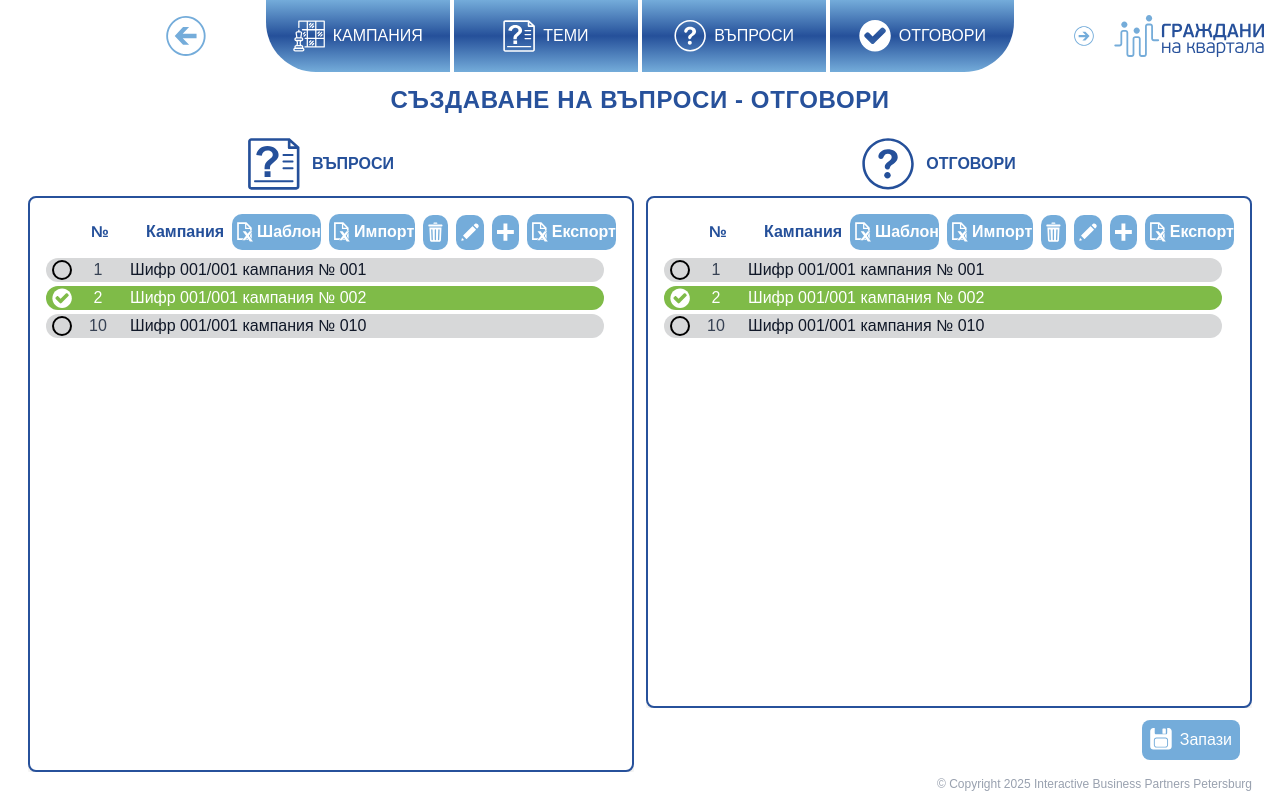
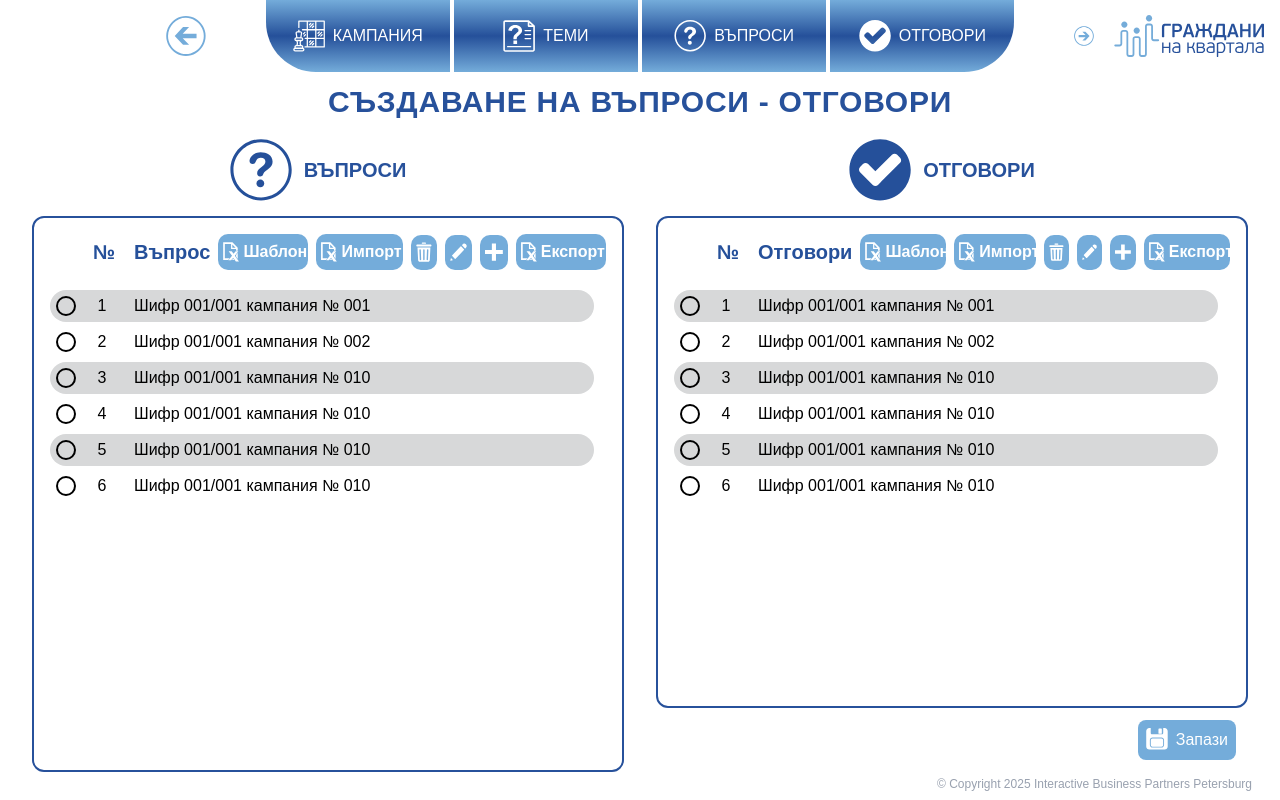
Before and after one commit to MiroslavAtanasov01/gk-web, a Next.js app: page /answers-campaign in a window 1280 px wide. Built offline with nearby package versions, Linux system fonts and the light colour scheme.

Commit message:
Add blue-check icon and update Campaign components for improved layout and functionality; refactor CampaignTable to accept section titles

```diff
--- a/src/app/answers-campaign/page.tsx
+++ b/src/app/answers-campaign/page.tsx
@@ -7,12 +7,12 @@ export default function NewscampaignPage() {
   return (
     <CampaignLayout
       title="СЪЗДАВАНЕ НА ВЪПРОСИ - ОТГОВОРИ"
-      leftIcon="/images/campaign/topic.svg"
+      leftIcon="/images/campaign/questions-blue.svg"
       leftTitle="ВЪПРОСИ"
-      rightIcon="/images/campaign/questions-blue.svg"
+      rightIcon="/images/campaign/blue-check.svg"
       rightTitle="ОТГОВОРИ"
-      leftContent={<CampaignTable />}
-      rightContent={<CampaignTable />}
+      leftContent={<CampaignTable sectionTitle="Въпрос" />}
+      rightContent={<CampaignTable sectionTitle="Отговори" />}
       onSave={() => {
         console.log("Saving news campaign...");
       }}
--- a/src/app/fisc-campaign/page.tsx
+++ b/src/app/fisc-campaign/page.tsx
@@ -4,12 +4,9 @@ import Image from "next/image";
 import CampaignTable from "@/components/CampaignTable";
 import TreeView from "@/components/TreeCampaign";
 import { sampleTreeData } from "@/utils/treeData";
-import { useRouter } from "next/navigation";
 import Header from "@/components/auto-reports/Header";
 
 export default function fixCampaign() {
-  const router = useRouter();
-
   return (
     <div className="flex h-screen flex-col">
       {/* Header */}
--- a/src/app/globals.css
+++ b/src/app/globals.css
@@ -14,6 +14,7 @@
   --color-gray-light: #8e8e8e;
   --color-gray-bg: #d7d8d9;
   --color-black: #000000;
+  --color-custom-green: #7fbb48;
 }
 
 body {
--- a/src/app/question-answer-archive/page.tsx
+++ b/src/app/question-answer-archive/page.tsx
@@ -3,11 +3,8 @@
 import Image from "next/image";
 import CampaignTable from "@/components/CampaignTable";
 import Header from "@/components/auto-reports/Header";
-import { useRouter } from "next/navigation";
 
 export default function fixCampaign() {
-  const router = useRouter();
-
   return (
     <div className="flex h-screen flex-col">
       {/* Header */}
@@ -19,7 +16,7 @@ export default function fixCampaign() {
         <div className="flex flex-1 flex-col overflow-hidden">
           <div className="flex justify-center">
             <p className="text-text-secondary pt-5 pb-2 pl-1 font-bold uppercase">
-              Архив "Въпроси" и "Отговори"
+              {`  Архив "Въпроси" и "Отговори"`}
             </p>
           </div>
           <div className="flex-1 overflow-hidden">
--- a/src/app/questions-campaign/page.tsx
+++ b/src/app/questions-campaign/page.tsx
@@ -11,8 +11,8 @@ export default function NewsCampaignPage() {
       leftTitle="TEMA"
       rightIcon="/images/campaign/questions-blue.svg"
       rightTitle="ВЪПРОСИ"
-      leftContent={<CampaignTable />}
-      rightContent={<CampaignTable />}
+      leftContent={<CampaignTable sectionTitle="Теми" />}
+      rightContent={<CampaignTable sectionTitle="Въпроси" />}
       onSave={() => {
         console.log("Saving news campaign...");
       }}
--- a/src/app/topic-campaign/page.tsx
+++ b/src/app/topic-campaign/page.tsx
@@ -11,8 +11,8 @@ export default function NewsCampaignPage() {
       leftTitle="КАМПАНИЯ"
       rightIcon="/images/campaign/topic.svg"
       rightTitle="ТЕМА"
-      leftContent={<CampaignTable />}
-      rightContent={<CampaignTable />}
+      leftContent={<CampaignTable sectionTitle="Кампания" />}
+      rightContent={<CampaignTable sectionTitle="Теми" />}
       onSave={() => {
         console.log("Saving news campaign...");
       }}
--- a/src/components/CampaignLayout.tsx
+++ b/src/components/CampaignLayout.tsx
@@ -26,50 +26,54 @@ const CampaignLayout: React.FC<CampaignLayoutProps> = ({
   onSave,
 }) => {
   return (
-    <div className="flex flex-col h-screen pb-2">
+    <div className="flex h-screen flex-col pb-2">
       {/* Navbar */}
       <Navbar />
 
       {/* Page Title */}
-      <p className="text-center w-full text-primary p-3 font-bold text-2xl tracking-wide">
+      <p className="text-primary w-full p-3 text-center text-3xl font-bold tracking-wide">
         {title}
       </p>
 
       {/* Two Columns */}
-      <div className="flex w-full gap-3 p-1 px-7 flex-1 overflow-hidden">
+      <div className="flex w-full flex-1 gap-8 overflow-hidden p-1 px-8">
         {/* Left Column */}
-        <div className="flex-1 flex flex-col overflow-hidden">
-          <div className="flex justify-center items-center">
+        <div className="flex flex-1 flex-col overflow-hidden">
+          <div className="mb-3 flex items-center justify-center">
             <Image
               src={leftIcon}
               alt="Left Icon"
-              width={60}
+              width={70}
               height={70}
               className="pr-2"
             />
-            <p className="p-5 pl-1 text-[#25509A] font-bold">{leftTitle}</p>
+            <p className="text-primary p-5 pl-1 text-xl font-bold">
+              {leftTitle}
+            </p>
           </div>
           <div className="flex-1 overflow-hidden">{leftContent}</div>
         </div>
 
         {/* Right Column */}
-        <div className="flex-1 flex flex-col overflow-hidden">
-          <div className="flex justify-center items-center">
+        <div className="flex flex-1 flex-col overflow-hidden">
+          <div className="mb-3 flex items-center justify-center">
             <Image
               src={rightIcon}
               alt="Right Icon"
-              width={60}
+              width={70}
               height={70}
               className="pr-2"
             />
-            <p className="p-5 pl-1 text-[#25509A] font-bold">{rightTitle}</p>
+            <p className="text-primary p-5 pl-1 text-xl font-bold">
+              {rightTitle}
+            </p>
           </div>
-          <div className="flex-1 overflow-hidden flex flex-col">
+          <div className="flex flex-1 flex-col overflow-hidden">
             <div className="flex-1 overflow-hidden">{rightContent}</div>
-            <div className="flex justify-end  p-3 shrink-0">
+            <div className="flex shrink-0 justify-end p-3">
               <button
                 onClick={onSave}
-                className="flex bg-secondary text-white p-2 rounded-lg"
+                className="bg-secondary flex rounded-lg p-2 text-white"
               >
                 <Image
                   src="/images/campaign/save.svg"
@@ -85,7 +89,7 @@ const CampaignLayout: React.FC<CampaignLayoutProps> = ({
         </div>
       </div>
       <div>
-        <p className="text-end text-xs text-gray-400 pr-7">
+        <p className="pr-7 text-end text-xs text-gray-400">
           © Copyright 2025 Interactive Business Partners Petersburg
         </p>
       </div>
--- a/src/components/CampaignTable.tsx
+++ b/src/components/CampaignTable.tsx
@@ -3,38 +3,20 @@
 import React, { useState } from "react";
 import Image from "next/image";
 import "@/styles/campaign.css";
-
-const IconUncheckedCircle = ({ className }: { className?: string }) => (
-  <div
-    className={`${className} h-5 w-5 rounded-full border-2 border-black`}
-    style={{ backgroundColor: "transparent" }}
-  />
-);
-
-const IconCheckedCircle = ({ className }: { className?: string }) => (
-  <Image
-    src="/images/campaign/check.svg"
-    alt="Checked"
-    width={20}
-    height={20}
-    className={className}
-  />
-);
-
-const campaignData = [
-  { id: 1, code: "001/001", name: "кампания № 001" },
-  { id: 2, code: "001/001", name: "кампания № 002" },
-  { id: 10, code: "001/001", name: "кампания № 010" },
-];
+import { campaignData } from "@/utils/mockData";
 
 type HeaderMode = "mainActions" | "statusDisplay" | "questions" | "answers";
 
 interface CampaignTableProps {
   headerMode?: HeaderMode;
+  sectionTitle?: string;
 }
 
-function CampaignTable({ headerMode = "mainActions" }: CampaignTableProps) {
-  const [selectedId, setSelectedId] = useState(2);
+function CampaignTable({
+  headerMode = "mainActions",
+  sectionTitle,
+}: CampaignTableProps) {
+  const [selectedId, setSelectedId] = useState<number | null>(null);
 
   const handleRowClick = (id: number) => {
     setSelectedId(id);
@@ -125,7 +107,7 @@ function CampaignTable({ headerMode = "mainActions" }: CampaignTableProps) {
               №
             </span>
             <span className="text-text-secondary mr-2 ml-2 font-semibold">
-              Кампания
+              {sectionTitle}
             </span>
           </>
         );
@@ -162,34 +144,30 @@ function CampaignTable({ headerMode = "mainActions" }: CampaignTableProps) {
             Въпрос номер {selectedId}
           </div>
         );
-      default:
-        return (
-          <>
-            <div className="mr-1 w-8"></div>
-            <span className="text-text-secondary w-11 text-center font-semibold">
-              №
-            </span>
-            <span className="text-text-secondary mr-2 ml-2 font-semibold">
-              Кампания
-            </span>
-          </>
-        );
+      // default:
+      //   return (
+      //     <>
+      //       <div className="mr-1 w-8"></div>
+      //       <span className="text-text-secondary w-11 text-center font-semibold">
+      //         №
+      //       </span>
+      //       <span className="text-text-secondary mr-2 ml-2 font-semibold">
+      //         Кампания
+      //       </span>
+      //     </>
+      //   );
     }
   };
 
   return (
-    <div className="border-primary flex h-full w-full flex-col rounded-lg border-2 bg-white p-4 shadow-md">
+    <div className="border-primary flex h-full w-full flex-col rounded-xl border-2 p-4">
       {/* Header Row */}
-      <div className="mb-2 flex items-center justify-between">
-        <div className="flex items-center space-x-4">
-          {renderHeaderTitles()}
-        </div>
-
+      <div className="mb-5 flex items-center justify-between">
+        <div className="flex items-center text-xl">{renderHeaderTitles()}</div>
         {renderHeaderActions()}
       </div>
 
       {/* Data Rows */}
-
       <div className="custom-scrollbar min-h-0 flex-1 space-y-1 overflow-y-auto">
         {campaignData.map((item, index) => {
           const isSelected = item.id === selectedId;
@@ -200,11 +178,11 @@ function CampaignTable({ headerMode = "mainActions" }: CampaignTableProps) {
             rowContent = (
               <>
                 <span
-                  className={`w-8 text-center ${isSelected ? "" : "text-gray-700"}`}
+                  className={`w-8 text-center ${isSelected ? "" : "text-black"}`}
                 >
                   {item.id}
                 </span>
-                <span className={`ml-4 ${isSelected ? "" : "text-gray-900"}`}>
+                <span className={`ml-4 ${isSelected ? "" : "text-black"}`}>
                   Шифр {item.code} {item.name}{" "}
                 </span>
               </>
@@ -213,11 +191,11 @@ function CampaignTable({ headerMode = "mainActions" }: CampaignTableProps) {
             rowContent = (
               <>
                 <span
-                  className={`w-8 text-center ${isSelected ? "" : "text-gray-700"}`}
+                  className={`w-8 text-center ${isSelected ? "" : "text-black"}`}
                 >
                   {item.id}
                 </span>
-                <span className={`ml-4 ${isSelected ? "" : "text-gray-900"}`}>
+                <span className={`ml-4 ${isSelected ? "" : "text-black"}`}>
                   {item.name}{" "}
                 </span>
               </>
@@ -226,11 +204,11 @@ function CampaignTable({ headerMode = "mainActions" }: CampaignTableProps) {
             rowContent = (
               <>
                 <span
-                  className={`w-8 text-center ${isSelected ? "" : "text-gray-700"}`}
+                  className={`w-8 text-center ${isSelected ? "" : "text-black"}`}
                 >
                   {item.id}
                 </span>
-                <span className={`ml-4 ${isSelected ? "" : "text-gray-900"}`}>
+                <span className={`ml-4 ${isSelected ? "" : "text-black"}`}>
                   {item.name}{" "}
                 </span>
               </>
@@ -239,11 +217,11 @@ function CampaignTable({ headerMode = "mainActions" }: CampaignTableProps) {
             rowContent = (
               <>
                 <span
-                  className={`w-8 text-center ${isSelected ? "" : "text-gray-700"}`}
+                  className={`w-8 text-center ${isSelected ? "" : "text-black"}`}
                 >
                   {item.id}
                 </span>
-                <span className={`ml-4 ${isSelected ? "" : "text-gray-900"}`}>
+                <span className={`ml-4 ${isSelected ? "" : "text-black"}`}>
                   Шифр {item.code} {item.name}
                 </span>
               </>
@@ -254,12 +232,12 @@ function CampaignTable({ headerMode = "mainActions" }: CampaignTableProps) {
             <div
               key={item.id}
               onClick={() => handleRowClick(item.id)}
-              className={`mr-3 flex cursor-pointer items-center rounded-xl transition duration-150 ease-in-out ${
+              className={`mr-3 flex cursor-pointer items-center rounded-2xl py-1 transition duration-150 ease-in-out ${
                 isSelected
-                  ? "bg-[#7FBB48] font-normal text-white"
+                  ? "bg-custom-green font-normal text-white"
                   : isEven
-                    ? "bg-[#D7D8D9] text-gray-800 hover:bg-gray-400"
-                    : "bg-white text-gray-800 hover:bg-gray-400"
+                    ? "bg-gray-bg text-black hover:bg-gray-200"
+                    : "bg-white text-black hover:bg-gray-200"
               }`}
             >
               <div
@@ -268,9 +246,18 @@ function CampaignTable({ headerMode = "mainActions" }: CampaignTableProps) {
                 }`}
               >
                 {isSelected ? (
-                  <IconCheckedCircle className="text-xl" />
+                  <Image
+                    src="/images/campaign/check.svg"
+                    alt="Checked"
+                    width={20}
+                    height={20}
+                    className="text-xl"
+                  />
                 ) : (
-                  <IconUncheckedCircle className="text-xl" />
+                  <div
+                    className="h-5 w-5 rounded-full border-2 border-black text-xl"
+                    style={{ backgroundColor: "transparent" }}
+                  />
                 )}
               </div>
               {rowContent}
--- a/src/utils/mockData.ts
+++ b/src/utils/mockData.ts
@@ -58,3 +58,12 @@ export const sampleCampaigns: Campaign[] = [
     endDate: "25.08.2020 г.",
   },
 ];
+
+export const campaignData = [
+  { id: 1, code: "001/001", name: "кампания № 001" },
+  { id: 2, code: "001/001", name: "кампания № 002" },
+  { id: 3, code: "001/001", name: "кампания № 010" },
+  { id: 4, code: "001/001", name: "кампания № 010" },
+  { id: 5, code: "001/001", name: "кампания № 010" },
+  { id: 6, code: "001/001", name: "кампания № 010" },
+];
```
Also changed, not shown: src/app/archive/page.tsx (+2 -31 lines), src/components/auto-reports/Header.tsx (+5 -7 lines), public/images/campaign/blue-check.svg (added).
